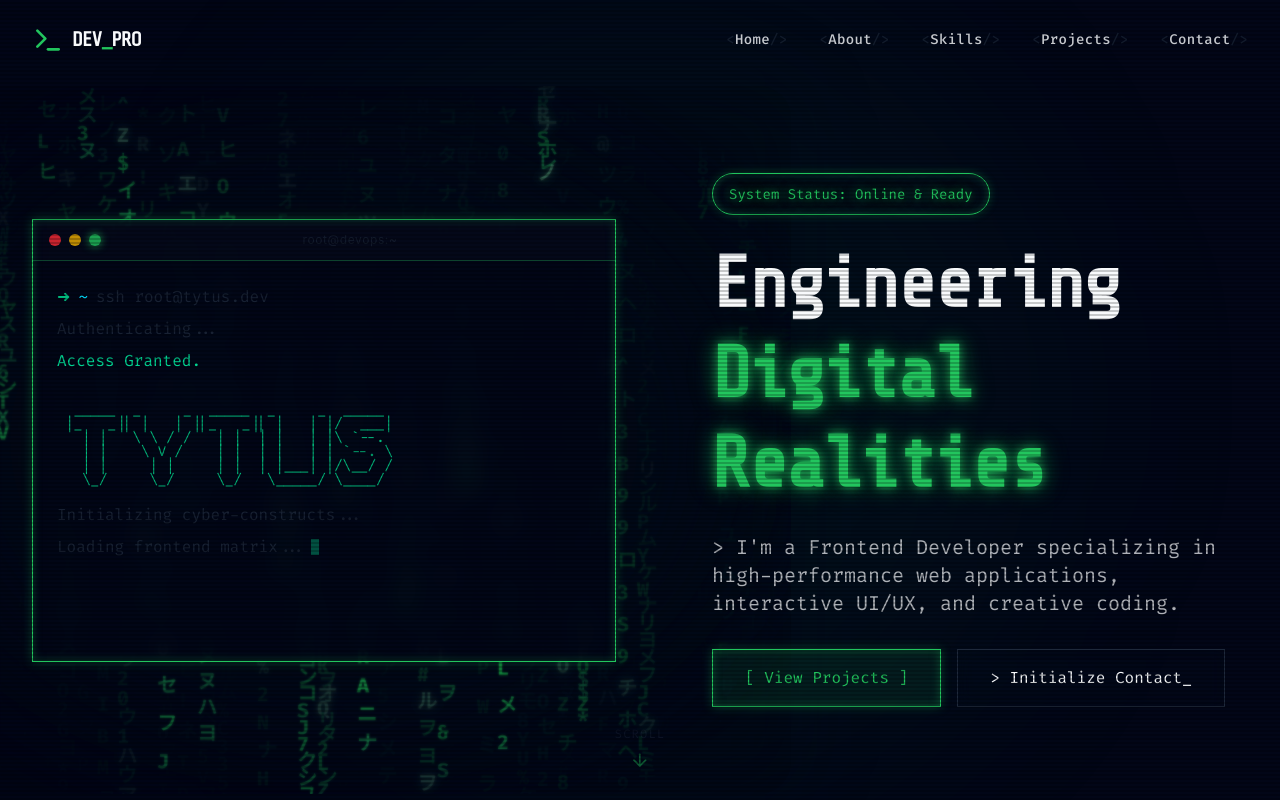
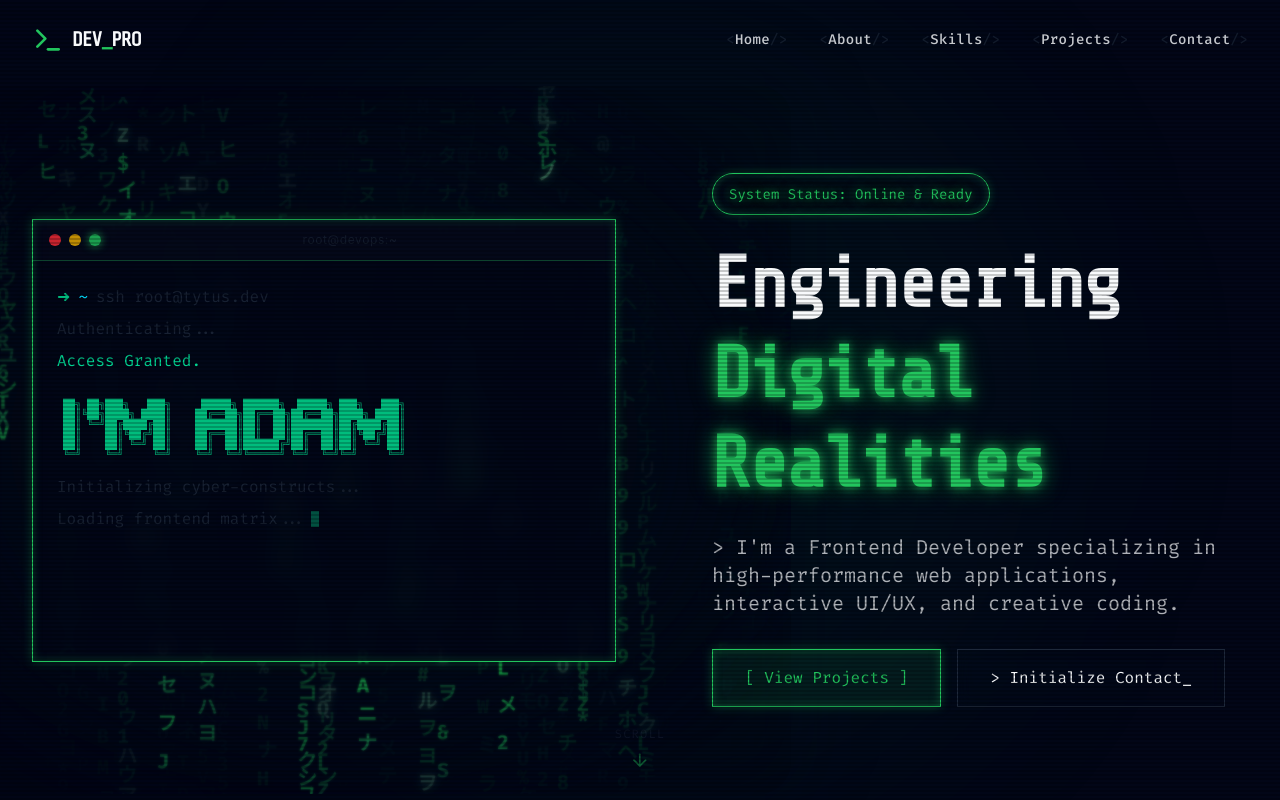
Before and after one commit to TryTytus/new-portfolio, a React (Vite) app: page / in a window 1280 px wide. Shown: the top 800 px of the page. Built offline with nearby package versions, Linux system fonts and the light colour scheme.

Commit message:
added adam text

```diff
--- a/src/components/HackerTerminal.tsx
+++ b/src/components/HackerTerminal.tsx
@@ -2,12 +2,12 @@ import { useEffect, useState } from 'react';
 import { motion } from 'framer-motion';
 
 const ASCII_ART = `
-  _____  _     _  _____  _     _  _____
- |_   _|| |   | ||_   _|| |   | |/  ___|
-   | |   \\ \\ / /   | |  | |   | |\\ \`--.
-   | |    \\ V /    | |  | |   | | \`--. \\
-   | |     | |     | |  | |___| |/\\__/ /
-   \\_/     \\_/     \\_/   \\_____/ \\____/
+ ██╗ ██╗███╗   ███╗     █████╗ ██████╗  █████╗ ███╗   ███╗
+ ██║╚██╗████╗ ████║    ██╔══██╗██╔══██╗██╔══██╗████╗ ████║
+ ██║ ╚═╝██╔████╔██║    ███████║██║  ██║███████║██╔████╔██║
+ ██║    ██║╚██╔╝██║    ██╔══██║██║  ██║██╔══██║██║╚██╔╝██║
+ ██║    ██║ ╚═╝ ██║    ██║  ██║██████╔╝██║  ██║██║ ╚═╝ ██║
+ ╚═╝    ╚═╝     ╚═╝    ╚═╝  ╚═╝╚═════╝ ╚═╝  ╚═╝╚═╝     ╚═╝
 `;
 
 const SEQUENCE = [
@@ -91,7 +91,7 @@ export default function HackerTerminal() {
             {/* Terminal body */}
             <div className="p-6 h-[400px] overflow-y-auto no-scrollbar flex flex-col gap-2">
                 {lines.map((line, idx) => (
-                    <div key={idx} className={`${line.color || 'text-secondary/80'} ${line.type === 'ascii' ? 'whitespace-pre text-xs sm:text-sm leading-none py-2' : ''}`}>
+                    <div key={idx} className={`${line.color || 'text-secondary/80'} ${line.type === 'ascii' ? 'whitespace-pre text-[8px] sm:text-[10px] leading-none py-2' : ''}`}>
                         {line.type === 'input' && <span className="text-emerald-500 mr-2">➜</span>}
                         {line.type === 'input' && <span className="text-cyan-400 mr-2">~</span>}
                         {line.displayedText}
```
